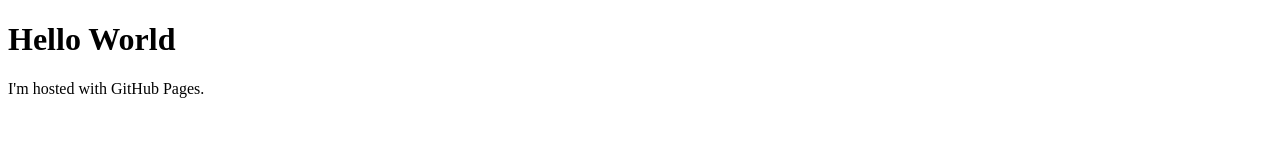
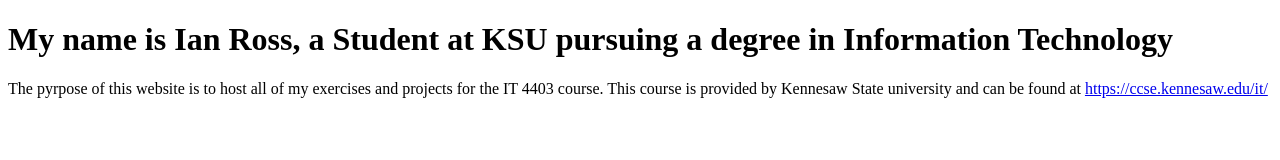
Before and after one commit to MacaroniBot5/MacaroniBot5.github.io, a plain HTML site: page index.html in a window 1280 px wide. Drawn offline with Linux system fonts and the light colour scheme.

Commit message:
Update index.html

```diff
--- a/index.html
+++ b/index.html
@@ -1,7 +1,7 @@
 <!DOCTYPE html>
 <html>
 <body>
-<h1>Hello World</h1>
-<p>I'm hosted with GitHub Pages.</p>
+<h1>My name is Ian Ross, a Student at KSU pursuing a degree in Information Technology</h1>
+<p>The pyrpose of this website is to host all of my exercises and projects for the IT 4403 course. This course is provided by Kennesaw State university and can be found at <a href="https://ccse.kennesaw.edu/it/">https://ccse.kennesaw.edu/it/</a></p>
 </body>
 </html>
```
